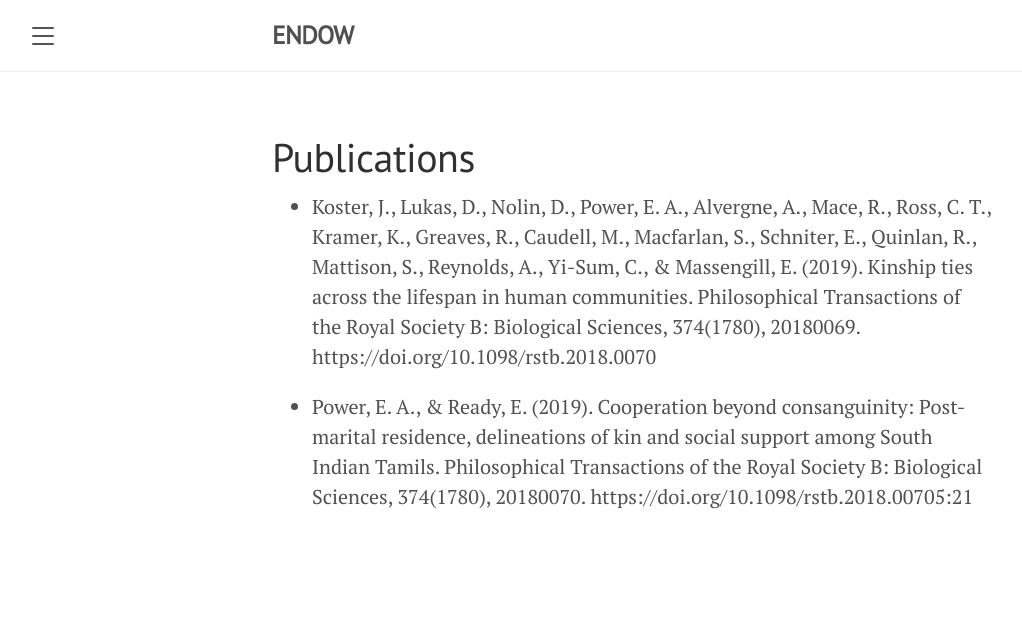
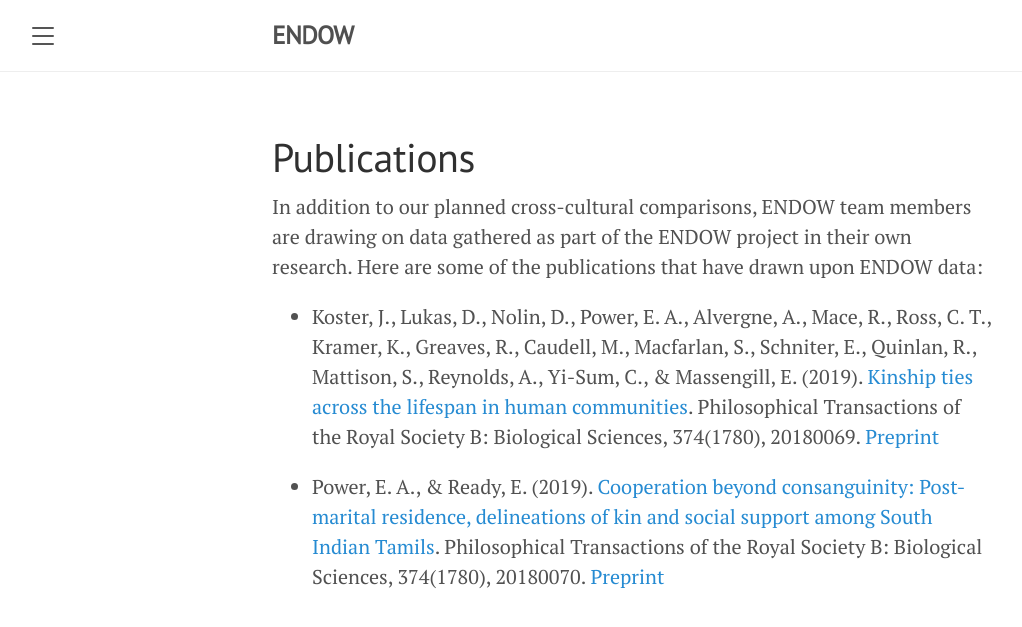
Before and after one commit to endowproject/endowproject.github.io, a Jekyll site: the page built from publications.md, in a window 1280 px wide. Shown: the top 627 px of the page, without its empty margins (8-1030 px from the left). Built offline with Jekyll 4.4.1, drawn with Linux system fonts in a browser that asks for light colours.

Commit message:
Update publications.md

```diff
--- a/publications.md
+++ b/publications.md
@@ -3,7 +3,8 @@ layout: page
 title: Publications
 ---
 
+In addition to our planned cross-cultural comparisons, ENDOW team members are drawing on data gathered as part of the ENDOW project in their own research. Here are some of the publications that have drawn upon ENDOW data:
 
-- Koster, J., Lukas, D., Nolin, D., Power, E. A., Alvergne, A., Mace, R., Ross, C. T., Kramer, K., Greaves, R., Caudell, M., Macfarlan, S., Schniter, E., Quinlan, R., Mattison, S., Reynolds, A., Yi-Sum, C., & Massengill, E. (2019). Kinship ties across the lifespan in human communities. Philosophical Transactions of the Royal Society B: Biological Sciences, 374(1780), 20180069. https://doi.org/10.1098/rstb.2018.0070
+- Koster, J., Lukas, D., Nolin, D., Power, E. A., Alvergne, A., Mace, R., Ross, C. T., Kramer, K., Greaves, R., Caudell, M., Macfarlan, S., Schniter, E., Quinlan, R., Mattison, S., Reynolds, A., Yi-Sum, C., & Massengill, E. (2019). [Kinship ties across the lifespan in human communities](https://doi.org/10.1098/rstb.2018.0070). Philosophical Transactions of the Royal Society B: Biological Sciences, 374(1780), 20180069. [Preprint](https://osf.io/preprints/socarxiv/xjb7c/)
 
-- Power, E. A., & Ready, E. (2019). Cooperation beyond consanguinity: Post-marital residence, delineations of kin and social support among South Indian Tamils. Philosophical Transactions of the Royal Society B: Biological Sciences, 374(1780), 20180070. https://doi.org/10.1098/rstb.2018.00705:21
+- Power, E. A., & Ready, E. (2019). [Cooperation beyond consanguinity: Post-marital residence, delineations of kin and social support among South Indian Tamils](https://doi.org/10.1098/rstb.2018.0070). Philosophical Transactions of the Royal Society B: Biological Sciences, 374(1780), 20180070. [Preprint](http://eprints.lse.ac.uk/100284/)
```
